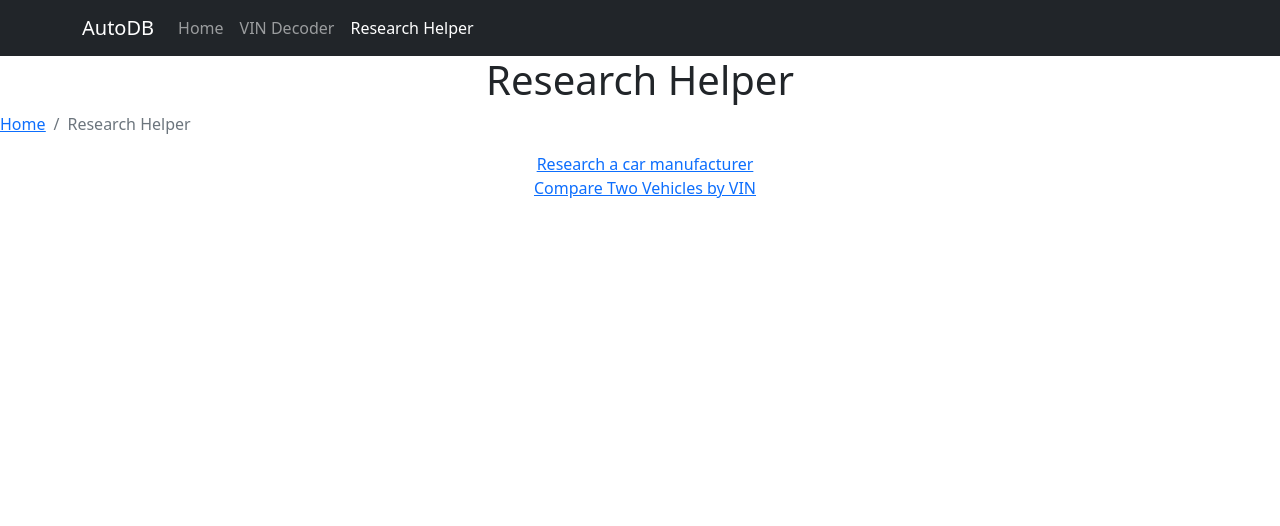
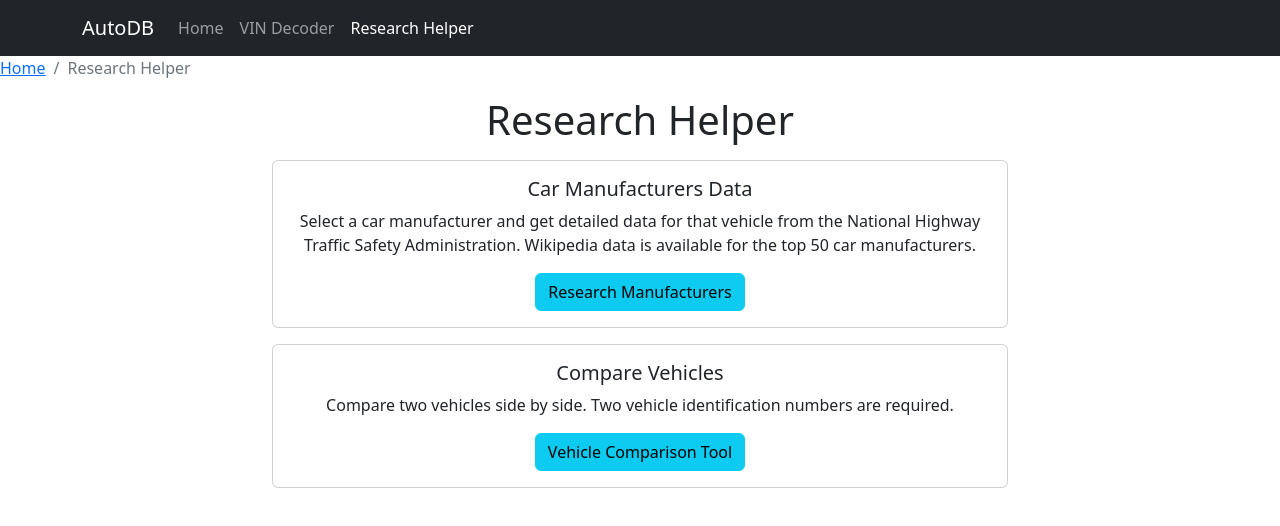
Before and after one commit to regular-polygon/Auto_Data, a React (Create React App) app in the folder react_frontend/: page /research in a window 1280 px wide. Shown: the top 526 px of the page. Built offline with nearby package versions, Linux system fonts and the light colour scheme.

Commit message:
added cards to research helper page

```diff
--- a/react_frontend/src/components/VINDecoderForm.js
+++ b/react_frontend/src/components/VINDecoderForm.js
@@ -14,6 +14,10 @@ function VINDecoderForm({set_vehicle_data, set_search_history, search_history}){
 
     // handle VIN search submission
     async function onVINSearch(input_vin) {
+        if (input_vin.length < 1) {
+            alert("Please enter a full or partial VIN.")
+            return null;
+        }
         // call API
         console.log("Calling API with VIN:", input_vin)
         //const response = await axios.get(`https://vpic.nhtsa.dot.gov/api/vehicles/decodevin/${vin_input}?format=json`);
@@ -30,9 +34,9 @@ function VINDecoderForm({set_vehicle_data, set_search_history, search_history}){
 
         // retain a record of the three most recent searches
         if (search_history.length < 3) {
-            set_search_history(search_history.concat(payload["vin_input"]));
+            set_search_history(search_history.concat(input_vin));
         } else {
-            set_search_history(search_history.slice(-2).concat(payload["vin_input"]));
+            set_search_history(search_history.slice(-2).concat(input_vin));
         }
     }
     return (
--- a/react_frontend/src/pages/DecoderResultsPage.js
+++ b/react_frontend/src/pages/DecoderResultsPage.js
@@ -80,10 +80,10 @@ function DecoderResultsPage({vehicle_data}) {
 
             <Container className="mb-3">
                 <Row className="justify-content-md-center">
-                    <Col xs lg="2">
+                    <Col xs lg="3">
                         <Button type="button" className="btn-info" onClick={() => {navigate("/research/comparevehicles")}}>Compare Vehicles</Button>
                     </Col>
-                    <Col xs lg="2">
+                    <Col xs lg="3">
                         <Dropdown>
                             <Dropdown.Toggle variant="warning" id="dropdown-basic">
                                 Advanced Options
@@ -98,7 +98,8 @@ function DecoderResultsPage({vehicle_data}) {
             </Container>
             <Container>
                 <Row className="justify-content-md-center">
-                    <Col md="3">
+                    <Col md="5">
+                        <h3>Filter Options</h3>
                         <Form>
                             <Form.Check onClick={()=>{set_basic_filter(basic_filter == false ? true : false)}} label="Get Basic Attributes" type="checkbox" id="show_basic_attributes" name="show_basic_attributes"/>
                             <Form.Check onClick={()=>{set_performance_filter(performance_filter == false ? true : false)}} label="Get Performance Attributes" type="checkbox" id="show_performance_attributes" name="show_performance_attributes"/>
--- a/react_frontend/src/pages/HomePage.js
+++ b/react_frontend/src/pages/HomePage.js
@@ -12,7 +12,7 @@ function HomePage() {
             <h1>Home Page</h1>
             <Container fluid="md">
                 <Row className="justify-content-md-center my-3">
-                    <Col md="4">
+                    <Col md="8">
                     <Card>
                         <Card.Body>
                             <Card.Title>VIN Decoder</Card.Title>
@@ -25,7 +25,7 @@ function HomePage() {
                     </Col>
                 </Row>
                 <Row className="justify-content-md-center my-3">
-                    <Col md="4">
+                    <Col md="8">
                     <Card>
                         <Card.Body>
                             <Card.Title>Research Helper</Card.Title>
--- a/react_frontend/src/pages/ResearchHelperPage.js
+++ b/react_frontend/src/pages/ResearchHelperPage.js
@@ -1,17 +1,49 @@
 import React from 'react';
 import {Link} from 'react-router-dom';
 import Breadcrumb from 'react-bootstrap/Breadcrumb';
+import Card from 'react-bootstrap/Card';
+import Button from 'react-bootstrap/Button'
+import Container from 'react-bootstrap/Container';
+import Row from 'react-bootstrap/Row';
+import Col from 'react-bootstrap/Col';
 
 function ResearchHelperPage() {
     return (
         <div>
-            <h1>Research Helper</h1>
             <Breadcrumb>
                 <Breadcrumb.Item><Link to="/">Home</Link></Breadcrumb.Item>
                 <Breadcrumb.Item active>Research Helper</Breadcrumb.Item>
             </Breadcrumb>
-            <div><Link to="/research/manufacturers" className="NavElement">Research a car manufacturer</Link></div>
-            <div><Link to="/research/comparevehicles" className="NavElement">Compare Two Vehicles by VIN</Link></div>
+            <h1>Research Helper</h1>
+            <Container fluid="md">
+                <Row className="justify-content-md-center my-3">
+                    <Col md="8">
+                    <Card>
+                        <Card.Body>
+                            <Card.Title>Car Manufacturers Data</Card.Title>
+                            <Card.Text>
+                                Select a car manufacturer and get detailed data for that vehicle from the National Highway Traffic Safety Administration.
+                                Wikipedia data is available for the top 50 car manufacturers.
+                            </Card.Text>
+                            <Button variant="info" as={Link} to="/research/manufacturers">Research Manufacturers</Button>
+                        </Card.Body>
+                    </Card>
+                    </Col>
+                </Row>
+                <Row className="justify-content-md-center my-3">
+                    <Col md="8">
+                    <Card>
+                        <Card.Body>
+                            <Card.Title>Compare Vehicles</Card.Title>
+                            <Card.Text>
+                                Compare two vehicles side by side. Two vehicle identification numbers are required.
+                            </Card.Text>
+                            <Button variant="info" as={Link} to="/research/comparevehicles">Vehicle Comparison Tool</Button>
+                        </Card.Body>
+                    </Card>
+                    </Col>
+                </Row>
+            </Container>
         </div>
     )
 }
--- a/react_frontend/src/pages/VehicleComparisonPage.js
+++ b/react_frontend/src/pages/VehicleComparisonPage.js
@@ -18,7 +18,6 @@ function VehicleComparisonPage({vehicle_data, set_vehicle_data}){
                 <Breadcrumb.Item><Link to="/research">Research Helper</Link></Breadcrumb.Item>
                 <Breadcrumb.Item active>Compare Vehicles</Breadcrumb.Item>
             </Breadcrumb>
-
             <VehicleComparisonForm vehicle_data={vehicle_data} set_car1_data={set_car1_data} set_car2_data={set_car2_data}/>
             <VehicleComparisonTable car1_data={car1_data} car2_data={car2_data}/>
         </>
```
